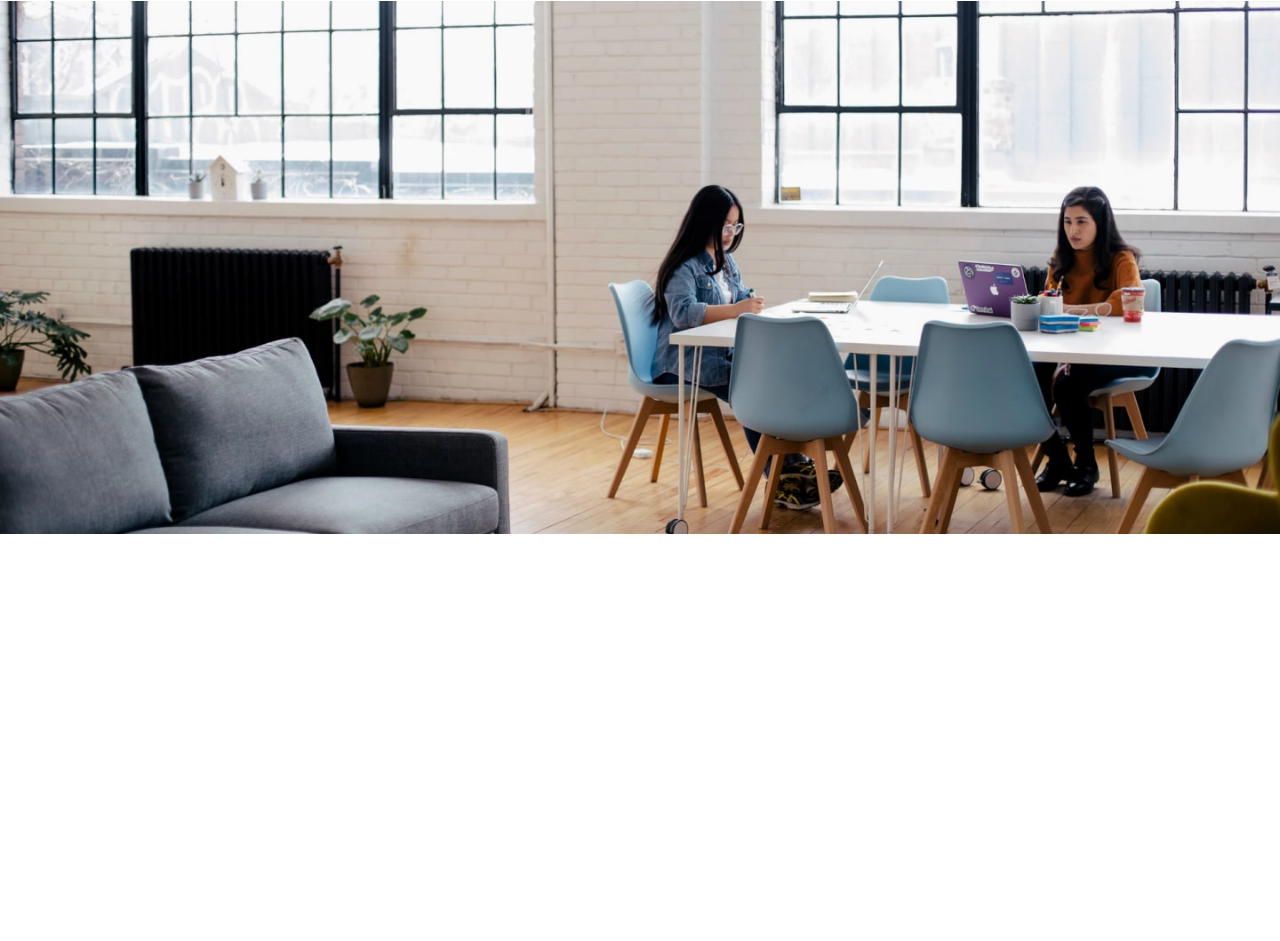
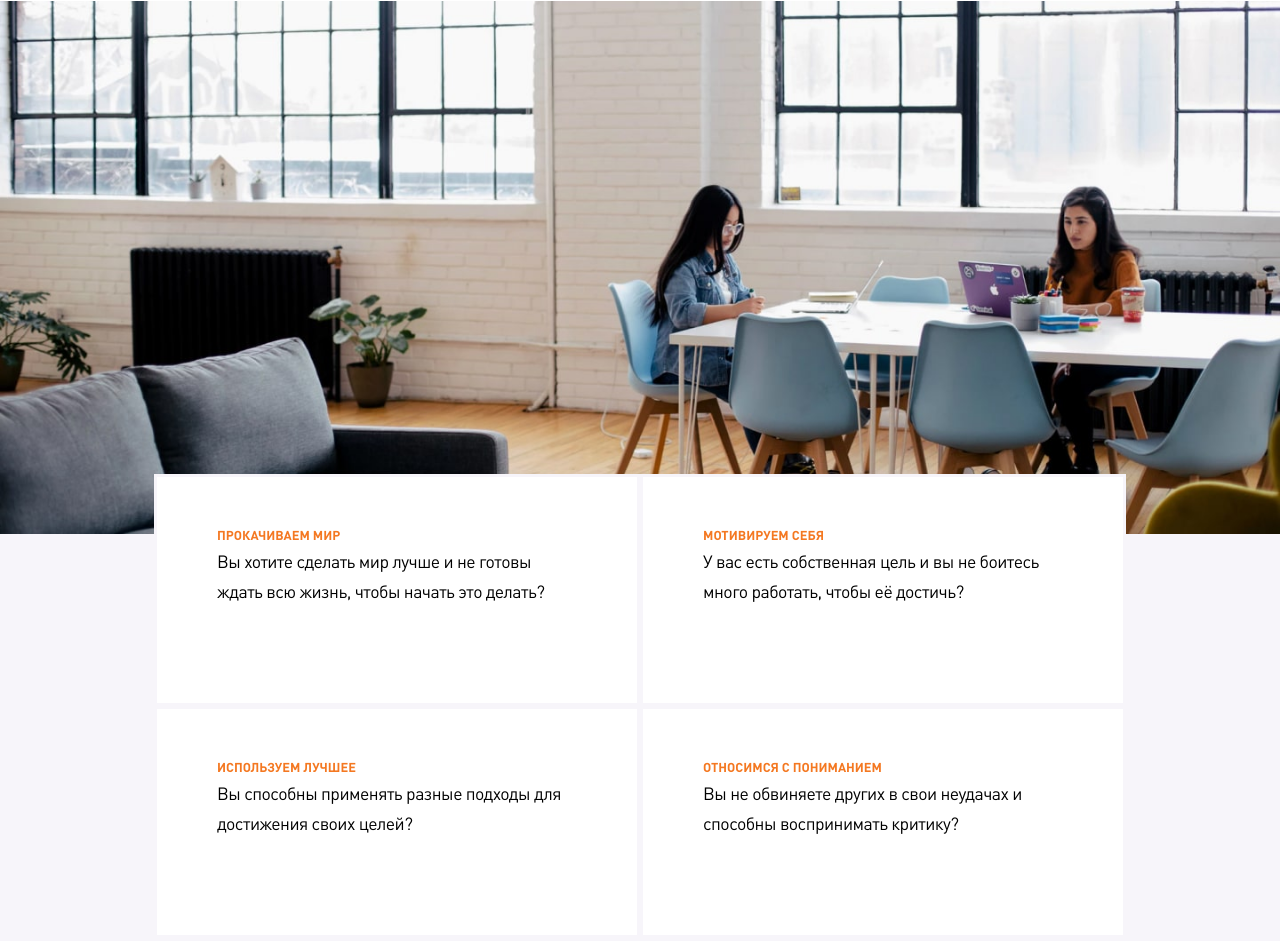
Before and after one commit to AlexeyZaporozhskiy/AlexeyZaporozhskiy.github.io, a website: page index.html in a window 1280 px wide. Shown: the part 441-1382 px from the top of the page. Before the commit the page ends 1242 px from the top, so only its background shows below. Drawn offline with Linux system fonts and the light colour scheme.

Commit message:
complite scope section

```diff
--- a/index.html
+++ b/index.html
@@ -17,11 +17,24 @@
       </header>
       <!--/header class="header"-->
       <main>
-          <section class="img"></section>
-          <!--/section class="img"-->
           <section class="scope">
           <div class="scope__block">
-
+            <div class="scope__block--content">
+              <h3>Прокачиваем мир</h3>
+              <p>Вы хотите сделать мир лучше и не готовы ждать всю жизнь, чтобы начать это делать? </p>
+            </div>
+            <div class="scope__block--content">
+              <h3>Мотивируем себя</h3>
+              <p>У вас есть собственная цель и вы не боитесь много работать, чтобы её достичь?</p>
+            </div>
+            <div class="scope__block--content">
+              <h3>Используем лучшее</h3>
+              <p>Вы способны применять разные подходы для достижения своих целей?</p>
+            </div>
+            <div class="scope__block--content">
+              <h3>Относимся с пониманием</h3>
+              <p>Вы не обвиняете других в свои неудачах и способны воспринимать критику?</p>
+            </div>
           </div>
           </section>
           <!--/section class="scope"-->
--- /dev/null
+++ b/src/SASS/_media.scss
@@ -0,0 +1,7 @@
+@media screen and (min-width: 1200px){
+    .header__button:hover{
+        background: #F9F9F9;
+        border-radius: 111px;
+        padding-right: 20px;
+    }
+}
--- a/src/SASS/style.scss
+++ b/src/SASS/style.scss
@@ -54,11 +54,6 @@ $accent-color: #F47821;
             background: #F9F9F9;
             border-radius: 100%;
         }
-        &:hover{
-            background: #F9F9F9;
-            border-radius: 111px;
-            padding-right: 20px;
-        }
         .header__button--content{
             margin-left: -6px;
         }
@@ -67,22 +62,49 @@ $accent-color: #F47821;
 
     }
 }
-// section class="img"
-.img{
+//section class="scope"
+.scope{
+    display: flex;
+    justify-content: center;
+    align-items: center;
+    min-width: 100%;
+    height: 1045px;
     background-image: url(../../production/img/Rectangle-min.jpg);
     background-size: contain;
+    background-position: top;
     background-repeat: no-repeat;
-    min-width: 100%;
-    height: 100%;
     margin-top: 9%;
-}
-//section class="scope"
-.scope{
     background-color: #F7F5FA;
-    min-width: 445px;
 
     .scope__block{
+        display: flex;
+        flex-wrap: wrap;
         width: 972px;
+        height: 464px;
+        background-color: #fff;
+        margin-top: 28.4%;
+    }
+    .scope__block--content{
+        width: 50%;
+        height: 50%;
+        padding: 50px 60px;
+        border: #F7F5FA solid 3px;
+        h3{
+            font-size: 0.8rem;
+            font-weight: bold;
+            color: $accent-color;
+            text-transform: uppercase;
+        }
+        p{
+            font-size: 1.1rem;
+            margin-top: 1.1%;
+            line-height: 30px;
+            letter-spacing: -0.03em;
+
+
+        }
     }
 
 }
+
+@import "media";
```
Also changed, not shown: production/css/style.css.
